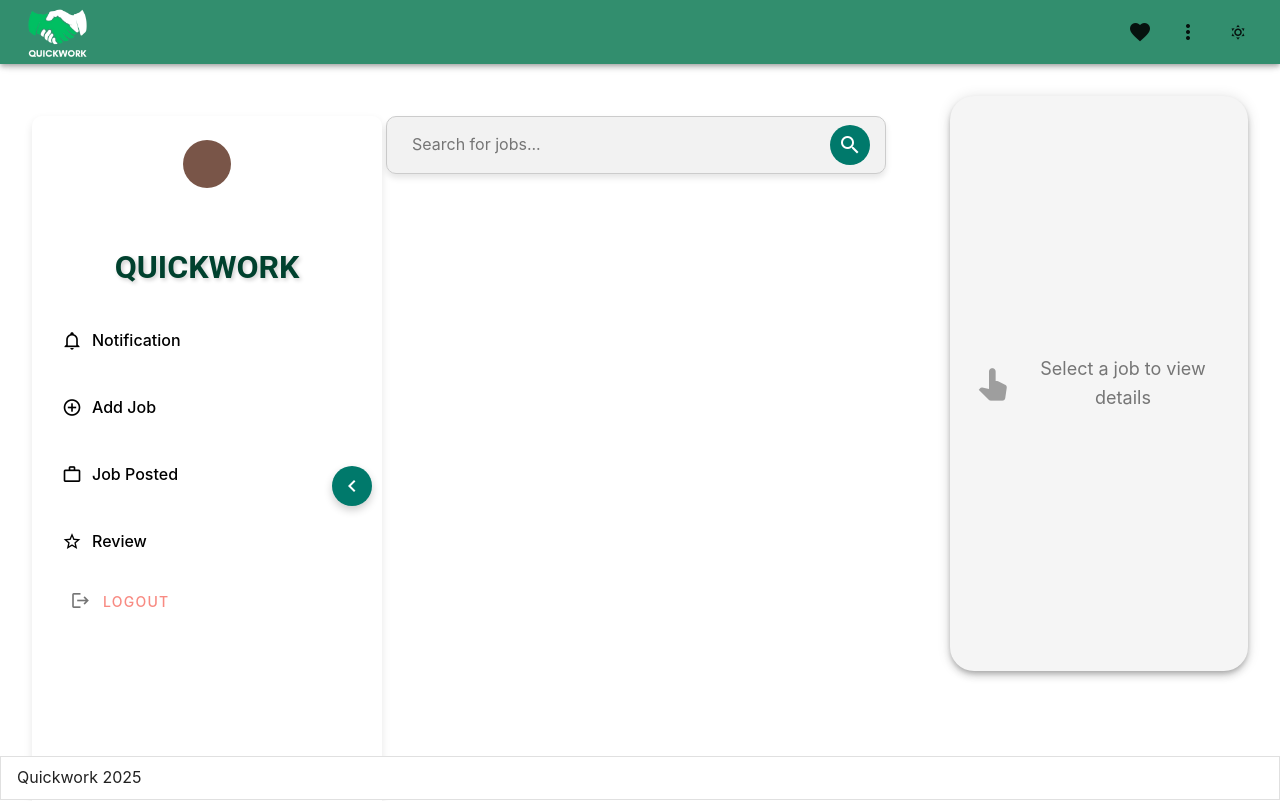
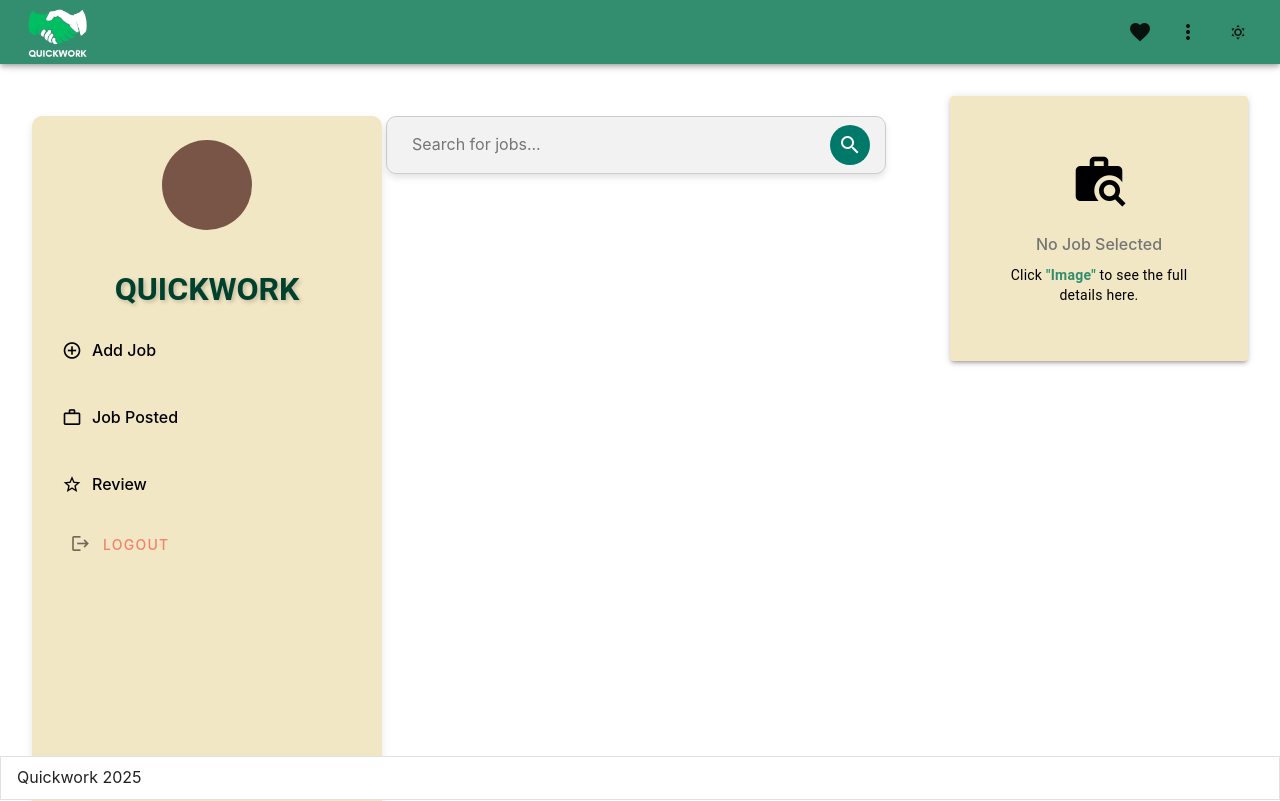
Before and after one commit to ianglenncurilan/web-quickwork, a Vue app: page /post in a window 1280 px wide. Shown: the top 801 px of the page. Built offline with nearby package versions, Linux system fonts and the light colour scheme.

Commit message:
Fix: error in student and Postview

```diff
--- a/src/components/layout/commons/ProfileHeader.vue
+++ b/src/components/layout/commons/ProfileHeader.vue
@@ -41,7 +41,7 @@ onMounted(() => {
   <v-container style="height: auto" fluid>
     <v-row justify="center">
       <div class="mx-auto text-center">
-        <v-avatar color="brown" size="large" class="mb-2">
+        <v-avatar color="brown" size="90" class="mb-0">
           <span class="text-h5">{{ userData.initials }}</span>
         </v-avatar>
         <h3>{{ userData.fullname }}</h3>
--- a/src/views/PostView.vue
+++ b/src/views/PostView.vue
@@ -2,52 +2,55 @@
 import AppLayout from '@/components/layout/AppLayout.vue'
 import ProfileHeader from '@/components/layout/commons/ProfileHeader.vue'
 import { ref, onMounted, watch, computed } from 'vue'
-import { useRouter } from 'vue-router'
 import { supabase, formActionDefault } from '@/utils/supabase'
 import { getAvatarText } from '@/utils/helpers'
+import { useRouter } from 'vue-router'
 
 const router = useRouter()
+// Constants
+const STORAGE_KEY = 'huntjobs-job-listings'
 
+
+// User Data
 const userData = ref({
   initials: '',
   email: '',
   fullname: '',
 })
 
+// Form Action
 const formAction = ref({
   ...formActionDefault,
 })
-
+const isSidebarCollapsed = ref(false) // Default value
+// Logout Function
 const onLogout = async () => {
-  formAction.value = {
-    ...formActionDefault,
-  }
-  formAction.value.formProcess = true
+  console.log('Logout button clicked') // Debugging
+  formAction.value = { ...formActionDefault, formProcess: true }
 
   const { error } = await supabase.auth.signOut()
-
   if (error) {
     console.error('Error signing out:', error)
     return
   }
+
   formAction.value.formProcess = false
   router.replace('/')
 }
 
+// Fetch User Data
 const getUser = async () => {
   try {
     const { data, error } = await supabase.auth.getUser()
-
     if (error) {
       console.error('Error fetching user:', error)
       return
     }
 
-    if (data && data.user && data.user.user_metadata) {
+    if (data?.user?.user_metadata) {
       const metadata = data.user.user_metadata
-
       userData.value.email = metadata.email
-      userData.value.fullname = metadata.firstname + ' ' + metadata.lastname
+      userData.value.fullname = `${metadata.firstname} ${metadata.lastname}`
       userData.value.initials = getAvatarText(userData.value.fullname)
     }
   } catch (error) {
@@ -55,15 +58,7 @@ const getUser = async () => {
   }
 }
 
-onMounted(() => {
-  getUser()
-  loadJobsFromStorage()
-})
-
-// Constants
-const STORAGE_KEY = 'huntjobs-job-listings'
-
-// Form state
+// Job Form State
 const jobForm = ref({
   title: '',
   company: '',
@@ -74,70 +69,44 @@ const jobForm = ref({
   link: '',
 })
 
-// Job list
+// Job List and States
 const jobs = ref([])
-
-// Edit mode
 const isEditing = ref(false)
 const editingJobId = ref(null)
-const isFormVisible = ref(false) // Track form visibility
+const isFormVisible = ref(false)
 const selectedJob = ref(null)
 const searchQuery = ref('')
 
-// Sidebar collapse state
-const isSidebarCollapsed = ref(false)
+// Open and Close Job Form
+const openJobPostForm = () => (isFormVisible.value = true)
+const closeJobPostForm = () => (isFormVisible.value = false)
 
-// Function to toggle sidebar collapse
-function toggleSidebar() {
-  isSidebarCollapsed.value = !isSidebarCollapsed.value
-}
-
-// Function to open the job post form
-function openJobPostForm() {
-  isFormVisible.value = true // Show the job form
-}
-
-// Function to close the job post form
-function closeJobPostForm() {
-  isFormVisible.value = false // Hide the job form
-}
-
-// Load jobs from localStorage
-function loadJobsFromStorage() {
+// Load Jobs from LocalStorage
+const loadJobsFromStorage = () => {
   try {
     const stored = localStorage.getItem(STORAGE_KEY)
-    const parsed = stored ? JSON.parse(stored) : []
-    jobs.value = Array.isArray(parsed) ? parsed : []
+    jobs.value = stored ? JSON.parse(stored) : []
   } catch (err) {
     console.error('Failed to load jobs from localStorage:', err)
     jobs.value = []
   }
 }
 
-// Watch jobs and update localStorage
-watch(
-  jobs,
-  (newVal) => {
-    localStorage.setItem(STORAGE_KEY, JSON.stringify(newVal))
-  },
-  { deep: true },
-)
+// Watch Jobs and Update LocalStorage
+watch(jobs, (newVal) => localStorage.setItem(STORAGE_KEY, JSON.stringify(newVal)), { deep: true })
 
-// Upload image
-function handleImageUpload(event) {
+// Handle Image Upload
+const handleImageUpload = (event) => {
   const file = event.target?.files?.[0] || event
   if (file) {
     const reader = new FileReader()
-    reader.onload = (e) => {
-      jobForm.value.imageUrl = e.target.result
-    }
+    reader.onload = (e) => (jobForm.value.imageUrl = e.target.result)
     reader.readAsDataURL(file)
   }
 }
 
-// Post or update job
-function postJob() {
-  // Validate form fields
+// Post or Update Job
+const postJob = () => {
   if (
     !jobForm.value.title.trim() ||
     !jobForm.value.description.trim() ||
@@ -151,26 +120,16 @@ function postJob() {
   }
 
   if (isEditing.value && editingJobId.value !== null) {
-    // Update existing job
     const index = jobs.value.findIndex((job) => job.id === editingJobId.value)
     if (index !== -1) {
-      jobs.value[index] = {
-        ...jobs.value[index],
-        ...jobForm.value,
-      }
+      jobs.value[index] = { ...jobs.value[index], ...jobForm.value }
     }
-    isEditing.value = false // Exit editing mode
-    editingJobId.value = null // Clear the editing job ID
+    isEditing.value = false
+    editingJobId.value = null
   } else {
-    // Add new job
-    const newJob = {
-      id: Date.now(),
-      ...jobForm.value,
-    }
-    jobs.value.unshift(newJob)
+    jobs.value.unshift({ id: Date.now(), ...jobForm.value })
   }
 
-  // Reset form
   jobForm.value = {
     title: '',
     company: '',
@@ -180,31 +139,30 @@ function postJob() {
     rate: '',
     link: '',
   }
-
-  closeJobPostForm() // Close the job form
+  closeJobPostForm()
 }
 
-// Delete job
-function deleteJob(id) {
+// Delete Job
+const deleteJob = (id) => {
   if (confirm('Are you sure you want to delete this job?')) {
     jobs.value = jobs.value.filter((job) => job.id !== id)
   }
 }
 
-// Edit job
-function editJob(job) {
-  jobForm.value = { ...job } // Populate the form with the selected job's data
-  editingJobId.value = job.id // Set the ID of the job being edited
-  isEditing.value = true // Enable editing mode
-  isFormVisible.value = true // Show the job form
+// Edit Job
+const editJob = (job) => {
+  jobForm.value = { ...job }
+  editingJobId.value = job.id
+  isEditing.value = true
+  isFormVisible.value = true
 }
 
-// Show job details
-function showJobDetails(job) {
+// Show Job Details
+const showJobDetails = (job) => {
   selectedJob.value = job
 }
 
-// Filtered jobs based on search
+// Filter Jobs Based on Search Query
 const filteredJobs = computed(() => {
   const searchText = searchQuery.value.toLowerCase()
   return jobs.value.filter((job) =>
@@ -212,6 +170,12 @@ const filteredJobs = computed(() => {
       field.toLowerCase().includes(searchText),
     ),
   )
+})
+
+// Lifecycle Hook
+onMounted(() => {
+  loadJobsFromStorage()
+  getUser()
 })
 </script>
 
@@ -226,21 +190,11 @@ const filteredJobs = computed(() => {
               <!-- Profile Header -->
               <ProfileHeader :isSidebarCollapsed="isSidebarCollapsed" />
 
-              <!-- Arrow Button -->
-              <button class="toggle-btn" @click="toggleSidebar">
-                <v-icon>{{ isSidebarCollapsed ? 'mdi-chevron-right' : 'mdi-chevron-left' }}</v-icon>
-              </button>
-
               <!-- Navigation Menu -->
               <nav class="navigation-menu">
-                <h1 class="mx-3 my-3 title-qw">Quickwork</h1>
+                <h1 class="mx-3  title-qw">Quickwork</h1>
                 <ul>
-                  <li>
-                    <a href="#" @click="openJobPostForm">
-                      <i class="icon mdi mdi-bell-outline"></i>
-                      <span v-if="!isSidebarCollapsed">Notification</span>
-                    </a>
-                  </li>
+
                   <li>
                     <a href="#" @click="openJobPostForm">
                       <i class="icon mdi mdi-plus-circle-outline"></i>
@@ -280,6 +234,7 @@ const filteredJobs = computed(() => {
                       <span v-if="!isSidebarCollapsed" class="text-red">Logout</span>
                     </v-btn>
                   </li>
+
                 </ul>
               </nav>
             </aside>
@@ -420,26 +375,55 @@ const filteredJobs = computed(() => {
           </v-col>
 
           <!-- Right Column: Job Details -->
-          <v-col cols="3" class="right-column">
-            <v-card v-if="selectedJob" class="pa-6 rounded-xl" elevation="5">
-              <v-img :src="selectedJob.imageUrl" height="200px" cover class="mb-4" />
-              <h4 class="mb-2 font-weight-medium">Job name: {{ selectedJob.title }}</h4>
-              <p class="text-body-2 mb-2 text-grey-darken-1">
-                Job description: {{ selectedJob.description }}
-              </p>
-              <p class="text-caption text-grey mb-2">Job Type: {{ selectedJob.type }}</p>
-              <p class="text-caption text-grey-darken-1">Monthly rate: {{ selectedJob.rate }}</p>
-              <p class="text-caption text-grey-darken-1">Job link: {{ selectedJob.link }}</p>
+          <v-col cols="3">
+            <v-card v-if="selectedJob" class="pa-6" elevation="5" style="background-color: #f2e7c4">
+              <!-- X Button sa Top-Right -->
+              <div class="d-flex justify-end">
+                <v-btn icon class="close-btn" @click="selectedJob = null">
+                  <v-icon>mdi-close</v-icon>
+                </v-btn>
+              </div>
+
+              <v-img :src="selectedJob.imageUrl" height="200px" cover class="mb-4 rounded-lg" />
+              <div class="pa-4 elevation-2" style="background-color: #ffff">
+                <h4 class="mb-2 font-weight-medium text-black">
+                  Job name: {{ selectedJob.title }}
+                </h4>
+
+                <p class="text-body-2 mb-2 text-grey-darken-1">
+                  <strong>Job description:</strong> {{ selectedJob.description }}
+                </p>
+
+                <p class="text-caption text-grey mb-2">
+                  <strong>Job Type:</strong> {{ selectedJob.type }}
+                </p>
+
+                <p class="text-caption text-grey-darken-1 mb-2">
+                  <strong>Monthly rate:</strong> {{ selectedJob.rate }}
+                </p>
+
+                <p class="text-caption text-grey-darken-1">
+                  <strong>Job link:</strong> {{ selectedJob.link }}
+                </p>
+              </div>
             </v-card>
 
             <!-- Message when no job is selected -->
-            <v-card
-              v-else
-              class="card-unclick pa-6 rounded-xl d-flex align-center justify-center"
-              elevation="5"
-            >
-              <v-icon size="40" color="grey">mdi-cursor-pointer</v-icon>
-              <p class="ml-2 text-grey-darken-1">Select a job to view details</p>
+            <v-card v-else class="pa-10 text-center" elevation="3" color="#F2E7C4">
+              <v-container>
+                <v-row align="center" justify="center">
+                  <v-col cols="12">
+                    <v-icon size="56" color="black">mdi-briefcase-search</v-icon>
+                  </v-col>
+                  <v-col cols="12">
+                    <h4 class="text-grey-darken-1 font-weight-medium mb-2">No Job Selected</h4>
+                    <p class="text-black text-body-2">
+                      Click <span style="color: #328e6e; font-weight: bold">"Image"</span> to see
+                      the full details here.
+                    </p>
+                  </v-col>
+                </v-row>
+              </v-container>
             </v-card>
           </v-col>
         </v-row>
@@ -532,7 +516,7 @@ const filteredJobs = computed(() => {
 /* Sidebar Styles */
 .sidebar {
   width: 350px;
-  background-color: #ffffff;
+  background-color: #f2e7c4;
   padding: 20px;
   border-radius: 10px;
   box-shadow: 0 4px 8px rgba(0, 0, 0, 0.1);
@@ -540,11 +524,6 @@ const filteredJobs = computed(() => {
   height: 100vh;
   overflow-y: auto;
   transition: width 0.3s ease;
-}
-
-.sidebar.collapsed {
-  width: 60px; /* Collapsed width */
-  padding: 10px;
 }
 
 .toggle-btn {
@@ -578,7 +557,7 @@ const filteredJobs = computed(() => {
   width: 100px;
   height: 100px;
   border-radius: 50%;
-  margin-bottom: 10px;
+  margin-bottom: 40px;
 }
 
 .profile-name {
@@ -592,7 +571,6 @@ const filteredJobs = computed(() => {
   color: #757575;
   margin: 0;
 }
-
 .navigation-menu ul {
   list-style: none;
   padding: 0;
@@ -616,7 +594,7 @@ const filteredJobs = computed(() => {
 }
 
 .navigation-menu a:hover {
-  background-color: #00796b;
+  background-color: #ffff;
 }
 
 .icon {
@@ -710,26 +688,13 @@ const filteredJobs = computed(() => {
   transform: scale(1.02);
   z-index: 1;
 }
-
-.card-unclick {
-  width: 100%; /* Make it take the full width of the column */
-  height: 575px; /* Increase the height */
-  padding: 20px; /* Add more padding for better spacing */
-  display: flex;
-  align-items: center;
-  justify-content: center;
-  text-align: center;
-  font-size: 18px; /* Increase font size for better readability */
-  background-color: #f5f5f5; /* Optional: Add a subtle background color */
-  border-radius: 10px; /* Keep the rounded corners */
-  box-shadow: 0 4px 8px rgba(0, 0, 0, 0.1); /* Add a subtle shadow */
-  transition:
-    transform 0.3s ease,
-    box-shadow 0.3s ease; /* Add hover effects */
+.close-btn {
+  position: relative;
+  top: -10px;
+  right: -10px;
+  color: #444;
 }
-
-.card-unclick:hover {
-  transform: scale(1.05); /* Slightly enlarge on hover */
-  box-shadow: 0 8px 16px rgba(0, 0, 0, 0.2); /* Add a stronger shadow on hover */
+.close-btn:hover {
+  color: white;
 }
 </style>
--- a/src/views/StudentView.vue
+++ b/src/views/StudentView.vue
@@ -63,18 +63,6 @@ onMounted(() => {
 
 // Constants
 const STORAGE_KEY = 'huntjobs-job-listings'
-
-// Form state
-const jobForm = ref({
-  title: '',
-  company: '',
-  imageUrl: '',
-  description: '',
-  type: '',
-  rate: '',
-  link: '',
-})
-
 // Job list
 const jobs = ref([])
 
@@ -84,24 +72,6 @@ const editingJobId = ref(null)
 const isFormVisible = ref(false) // Track form visibility
 const selectedJob = ref(null)
 const searchQuery = ref('')
-
-// Sidebar collapse state
-const isSidebarCollapsed = ref(false)
-
-// Function to toggle sidebar collapse
-function toggleSidebar() {
-  isSidebarCollapsed.value = !isSidebarCollapsed.value
-}
-
-// Function to open the job post form
-function openJobPostForm() {
-  isFormVisible.value = true // Show the job form
-}
-
-// Function to close the job post form
-function closeJobPostForm() {
-  isFormVisible.value = false // Hide the job form
-}
 
 // Load jobs from localStorage
 function loadJobsFromStorage() {
@@ -134,55 +104,6 @@ function handleImageUpload(event) {
     }
     reader.readAsDataURL(file)
   }
-}
-
-// Post or update job
-function postJob() {
-  // Validate form fields
-  if (
-    !jobForm.value.title.trim() ||
-    !jobForm.value.description.trim() ||
-    !jobForm.value.type.trim() ||
-    !jobForm.value.rate.trim() ||
-    !jobForm.value.link.trim() ||
-    !jobForm.value.imageUrl
-  ) {
-    alert('Please complete all fields.')
-    return
-  }
-
-  if (isEditing.value && editingJobId.value !== null) {
-    // Update existing job
-    const index = jobs.value.findIndex((job) => job.id === editingJobId.value)
-    if (index !== -1) {
-      jobs.value[index] = {
-        ...jobs.value[index],
-        ...jobForm.value,
-      }
-    }
-    isEditing.value = false // Exit editing mode
-    editingJobId.value = null // Clear the editing job ID
-  } else {
-    // Add new job
-    const newJob = {
-      id: Date.now(),
-      ...jobForm.value,
-    }
-    jobs.value.unshift(newJob)
-  }
-
-  // Reset form
-  jobForm.value = {
-    title: '',
-    company: '',
-    imageUrl: '',
-    description: '',
-    type: '',
-    rate: '',
-    link: '',
-  }
-
-  closeJobPostForm() // Close the job form
 }
 
 // Show job details
@@ -225,12 +146,6 @@ function applyForJob(job) {
               <nav class="navigation-menu">
                 <h1 class="mx-3 my-3 title-qw">Quickwork</h1>
                 <ul>
-                  <li>
-                    <a href="#" @click="">
-                      <i class="icon mdi mdi-bell-outline"></i>
-                      <span v-if="!isSidebarCollapsed">Notification</span>
-                    </a>
-                  </li>
 
                   <li>
                     <a
@@ -745,4 +660,5 @@ function applyForJob(job) {
   transform: scale(1.05); /* Slightly enlarge on hover */
   box-shadow: 0 8px 16px rgba(0, 0, 0, 0.2); /* Add a stronger shadow on hover */
 }
+
 </style>
```
Also changed, not shown: src/views/ApplicationView.vue (deleted), src/views/RatingsView.vue (added).
